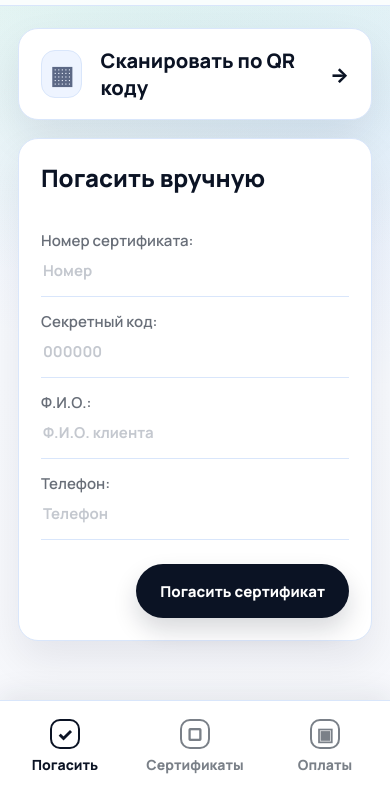
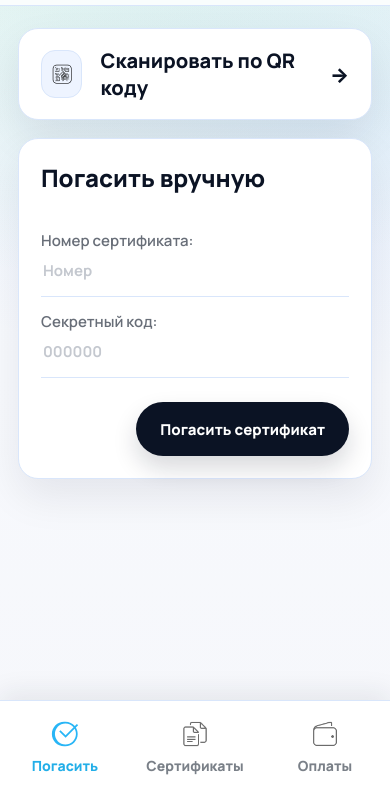
Before and after one commit to alexpopovlist/certificates-payout, a website: page public/index.html in a window 390 px wide. Shown: the part 52-844 px from the top of the page. Drawn offline with Linux system fonts and the light colour scheme.

Commit message:
миграции

```diff
--- a/public/app.js
+++ b/public/app.js
@@ -20,6 +20,8 @@ const paymentStatus = {
   PROCESSING: { label: 'Заявка в обработке', className: 'processing' },
   PAID: { label: 'Оплачено', className: 'paid' }
 };
+
+const certificateDetailHeroImage = '/assets/certificate-view-hero.svg';
 
 function escapeHtml(value) {
   return String(value ?? '')
@@ -376,7 +378,7 @@ async function renderRedeem() {
     <div class="stack">
       <button id="openQrScanner" class="card scan-card" type="button" aria-label="Сканировать QR код">
         <span class="scan-left">
-          <span class="scan-icon">▦</span>
+          <span class="scan-icon"><img src="/assets/qr-scan.png" alt="" /></span>
           <span>Сканировать по QR коду</span>
         </span>
         <span>→</span>
@@ -411,14 +413,6 @@ async function renderRedeem() {
             <div class="field">
               <label for="secretCode">Секретный код:</label>
               <input id="secretCode" name="secretCode" placeholder="000000" autocomplete="off" required />
-            </div>
-            <div class="field">
-              <label for="customerFullName">Ф.И.О.:</label>
-              <input id="customerFullName" name="customerFullName" placeholder="Ф.И.О. клиента" />
-            </div>
-            <div class="field">
-              <label for="customerPhone">Телефон:</label>
-              <input id="customerPhone" name="customerPhone" placeholder="Телефон" />
             </div>
           </div>
           <div class="actions">
@@ -539,7 +533,7 @@ async function renderCertificateDetail(id) {
     const { item } = await api(`/api/certificates/${id}`);
     app.innerHTML = `
       <section class="card detail-card">
-        <img class="hero-image" src="${escapeHtml(item.imageUrl || '/assets/quad.svg')}" alt="${escapeHtml(item.title)}" />
+        <img class="hero-image" src="${certificateDetailHeroImage}" alt="${escapeHtml(item.title)}" />
         <div class="detail-body">
           <h2 class="detail-title">${escapeHtml(item.title)}</h2>
           <div class="detail-table">
--- a/public/index.html
+++ b/public/index.html
@@ -33,15 +33,15 @@
 
         <nav class="bottom-nav" aria-label="Мобильная навигация">
           <a href="#redeem" data-route="redeem">
-            <span class="nav-icon">✓</span>
+            <span class="nav-icon nav-icon-image"><img src="/assets/mobile-check.svg" alt="" /></span>
             <span>Погасить</span>
           </a>
           <a href="#certificates" data-route="certificates">
-            <span class="nav-icon">▢</span>
+            <span class="nav-icon nav-icon-image"><img src="/assets/mobile-copy.png" alt="" /></span>
             <span>Сертификаты</span>
           </a>
           <a href="#payments" data-route="payments">
-            <span class="nav-icon">▣</span>
+            <span class="nav-icon nav-icon-image"><img src="/assets/mobile-wallet.png" alt="" /></span>
             <span>Оплаты</span>
           </a>
         </nav>
--- a/public/styles.css
+++ b/public/styles.css
@@ -258,6 +258,14 @@ body.no-scroll {
   border-radius: 14px;
   color: var(--muted);
   font-size: 25px;
+  overflow: hidden;
+}
+
+.scan-icon img {
+  width: 28px;
+  height: 28px;
+  object-fit: contain;
+  display: block;
 }
 
 .form-card h2,
@@ -799,18 +807,28 @@ input[type="checkbox"] {
   }
 
   .bottom-nav a.active {
-    color: #0b1324;
+    color: #22aee8;
   }
 
   .nav-icon {
-    width: 30px;
-    height: 30px;
+    width: 32px;
+    height: 32px;
     display: grid;
     place-items: center;
-    border: 2px solid currentColor;
-    border-radius: 10px;
-    font-size: 18px;
     line-height: 1;
+  }
+
+  .nav-icon-image img {
+    width: 28px;
+    height: 28px;
+    object-fit: contain;
+    display: block;
+    opacity: 0.58;
+  }
+
+  .bottom-nav a.active .nav-icon-image img {
+    opacity: 1;
+    filter: brightness(0) saturate(100%) invert(63%) sepia(84%) saturate(2419%) hue-rotate(167deg) brightness(100%) contrast(93%);
   }
 
   .grid-2 {
```
Also changed, not shown: public/assets/mobile-check.svg (added), public/assets/mobile-copy.png (added), public/assets/mobile-wallet.png (added), public/assets/qr-scan.png (added), 2 other files.
